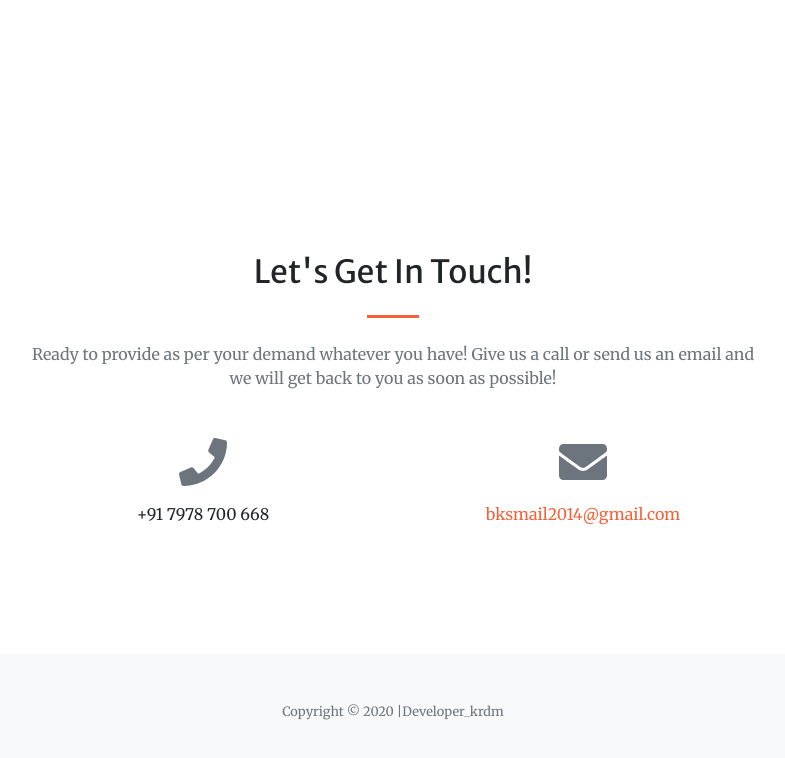
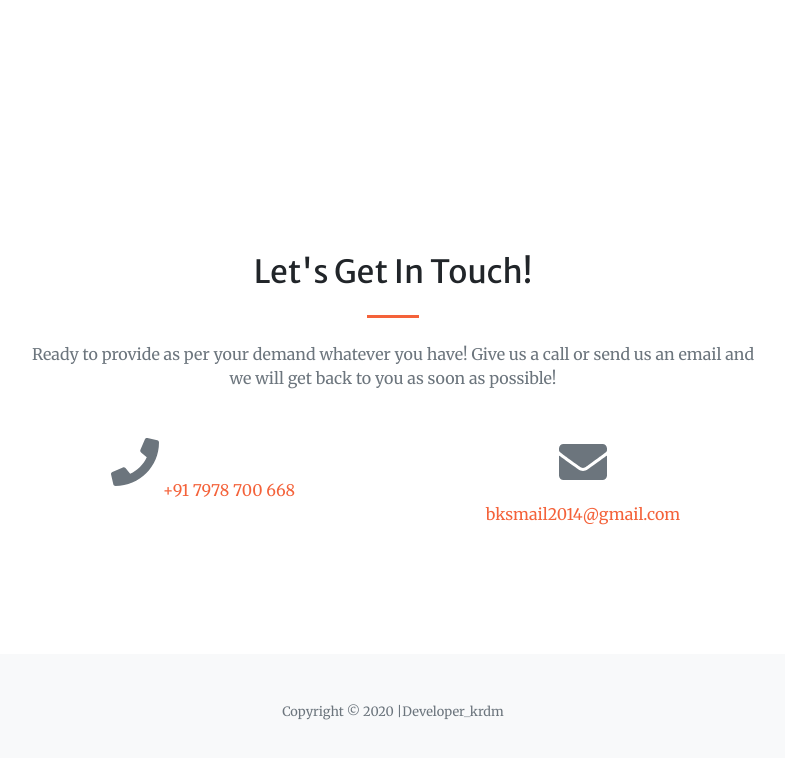
Before and after one commit to kaliram-hub/BankingWebsite, a plain HTML site: page index.html in a window 1280 px wide. Shown: the part 1911-2669 px from the top of the page, without its empty margins (247-1032 px from the left). Drawn offline with nearby package versions, Linux system fonts and the light colour scheme.

Commit message:
Update index.html

```diff
--- a/index.html
+++ b/index.html
@@ -124,7 +124,7 @@
                 <div class="row">
                     <div class="col-lg-4 ml-auto text-center mb-5 mb-lg-0">
                         <i class="fas fa-phone fa-3x mb-3 text-muted"></i>
-                        <div>+91 7978 700 668 </div>
+                        <a href="callto:+91 7978 700 668">+91 7978 700 668</a>
                     </div>
                     <div class="col-lg-4 mr-auto text-center">
                         <i class="fas fa-envelope fa-3x mb-3 text-muted"></i
```
